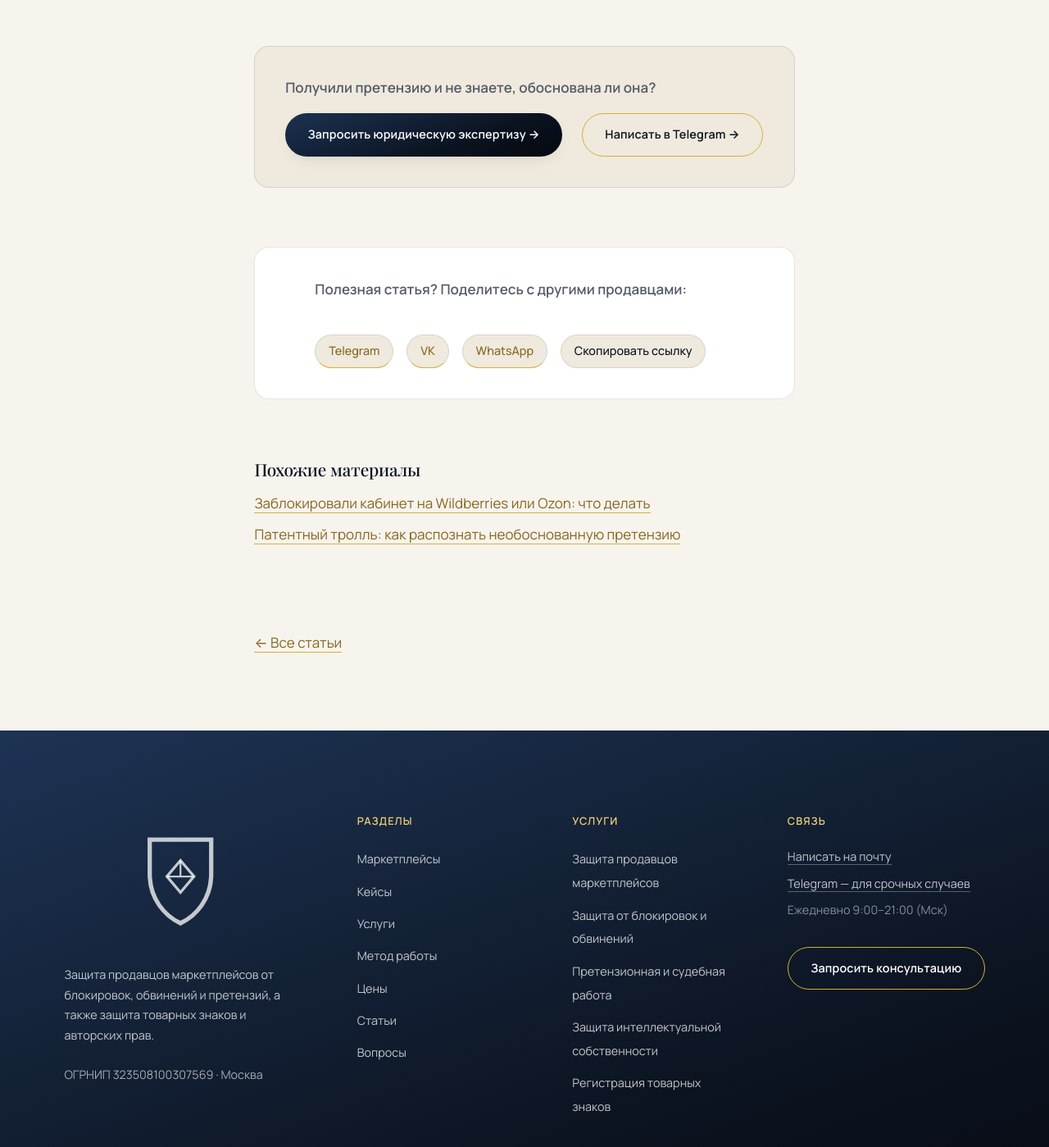
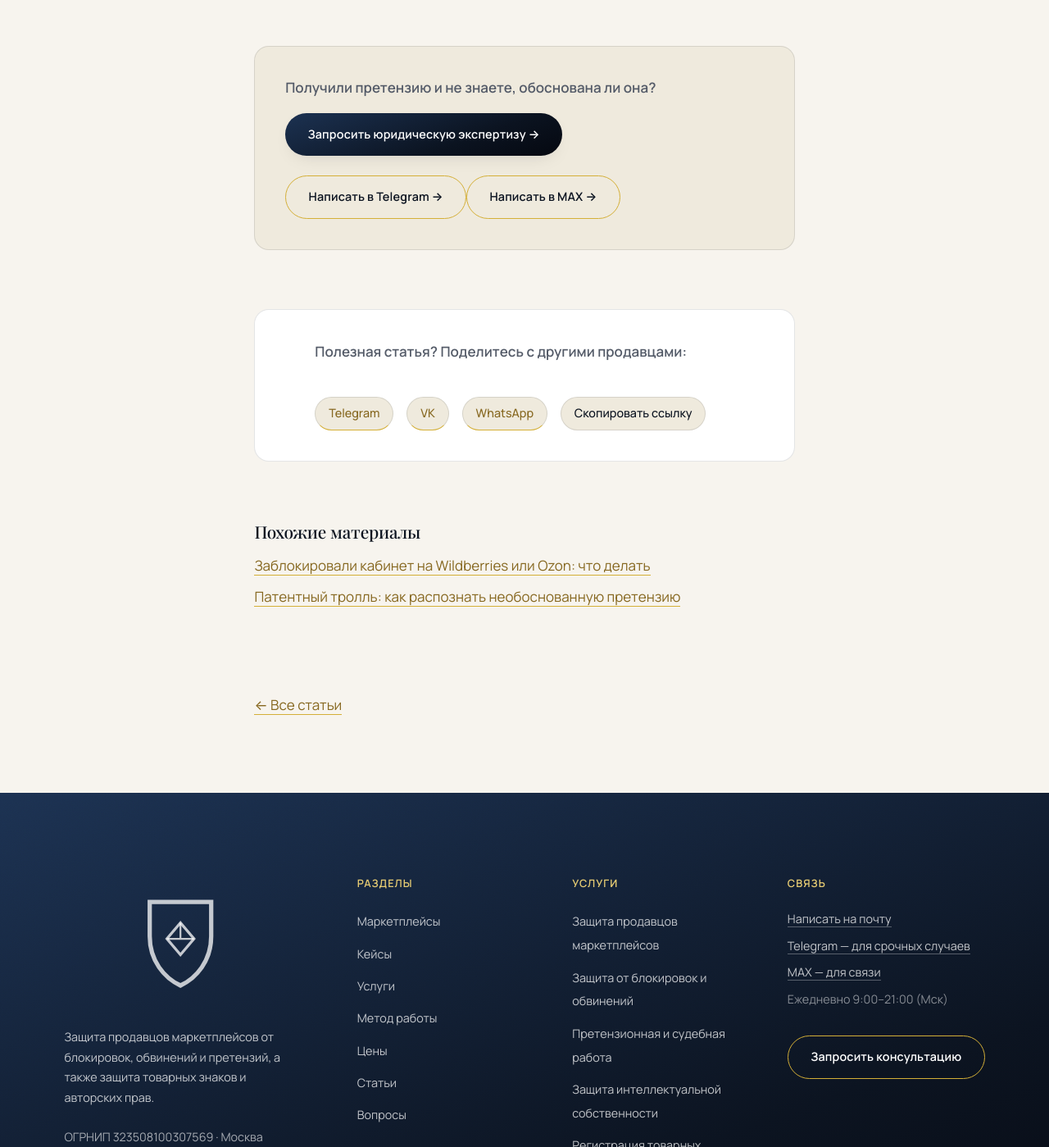
Before and after one commit to zegizegic-star/-, a plain HTML site: page pretenziya-tovarny-znak.html in a window 1280 px wide. Shown: the part 2740-4139 px from the top of the page at 82% size. Drawn offline with Linux system fonts and the light colour scheme.

Commit message:
Add MAX beside Telegram on article pages

```diff
--- a/pretenziya-tovarny-znak.html
+++ b/pretenziya-tovarny-znak.html
@@ -176,7 +176,7 @@
       <p class="article-cta-label">Получили претензию и не знаете, обоснована ли она?</p>
       <div class="article-cta-actions">
         <a href="index.html#contact" class="btn btn-primary">Запросить юридическую экспертизу →</a>
-        <a href="https://t.me/ipzashita" target="_blank" rel="noopener" class="btn btn-outline">Написать в Telegram →</a>
+        <div class="contact-urgent-actions"><a href="https://t.me/ipzashita" target="_blank" rel="noopener" class="btn btn-outline">Написать в Telegram →</a><a href="https://max.ru/u/f9LHodD0cOKsGuz8jzcOwJdthJVFojqu5t7So9slJctcDycED-Hf5Uj96L0" target="_blank" rel="noopener" class="btn btn-outline">Написать в MAX →</a></div>
       </div>
     </div>
 
@@ -238,6 +238,7 @@
       <h3>Связь</h3>
       <p><a href="mailto:sergeyvlg777@yandex.ru">Написать на почту</a></p>
       <p><a href="https://t.me/ipzashita" target="_blank" rel="noopener">Telegram — для срочных случаев</a></p>
+      <p><a href="https://max.ru/u/f9LHodD0cOKsGuz8jzcOwJdthJVFojqu5t7So9slJctcDycED-Hf5Uj96L0" target="_blank" rel="noopener">MAX — для связи</a></p>
       <p class="footer-note">Ежедневно 9:00–21:00 (Мск)</p>
       <a href="index.html#contact" class="btn btn-outline">Запросить консультацию</a>
     </address>
```
